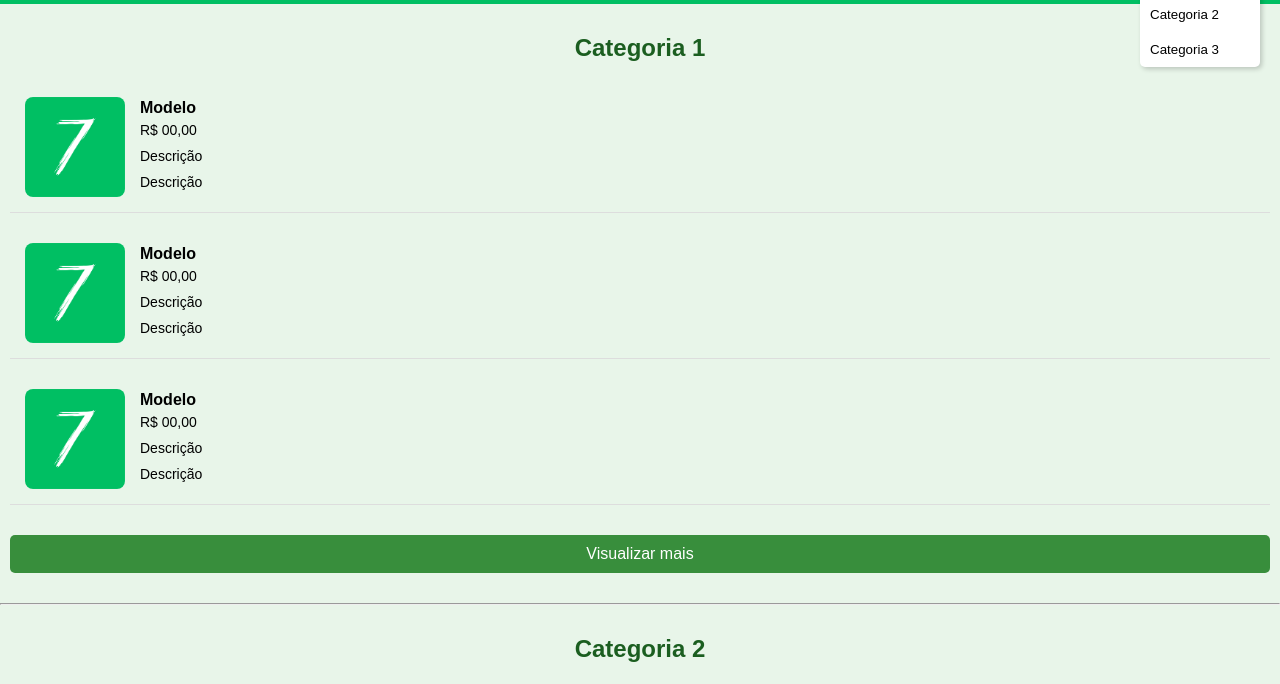
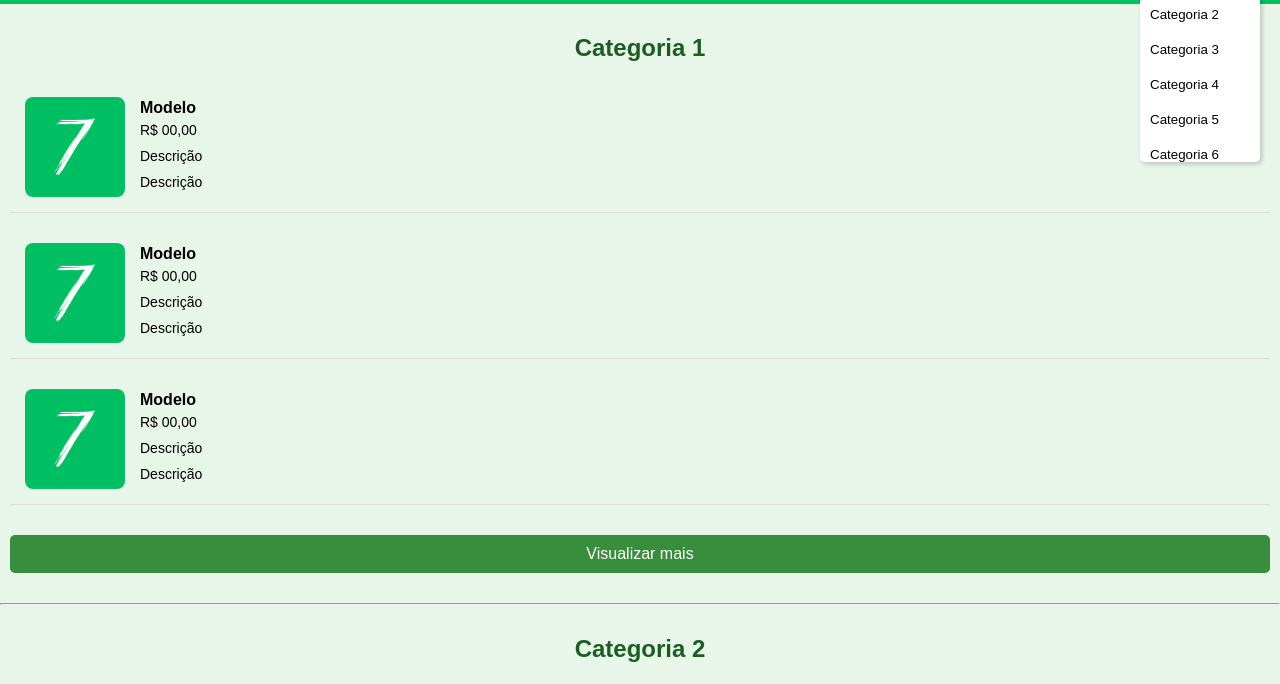
Before and after one commit to iannicolasdev/se7e-company, a plain HTML site: page index.html in a window 1280 px wide. Both pictures are taken after a click on the button "Filtrar". Shown: the part 116-800 px from the top of the page. Drawn offline with Linux system fonts and the light colour scheme.

Commit message:
adiciona sistema de rolagem no filtro

```diff
--- a/index.html
+++ b/index.html
@@ -16,6 +16,10 @@
                 <button class="filtro-opcao" data-categoria="Categoria 1">Categoria 1</button>
                 <button class="filtro-opcao" data-categoria="Categoria 2">Categoria 2</button>
                 <button class="filtro-opcao" data-categoria="Categoria 3">Categoria 3</button>
+                <button class="filtro-opcao" data-categoria="Categoria 4">Categoria 4</button>
+                <button class="filtro-opcao" data-categoria="Categoria 5">Categoria 5</button>
+                <button class="filtro-opcao" data-categoria="Categoria 6">Categoria 6</button>
+                <button class="filtro-opcao" data-categoria="Categoria 7">Categoria 7</button>
             </div>
         </div>
     </header>
--- a/styles.css
+++ b/styles.css
@@ -49,6 +49,8 @@ header {
     overflow: hidden;
     z-index: 10;
     right: 0;
+    max-height: 200px;
+    overflow-y: auto;
 }
 
 .dropdown-menu button {
```
